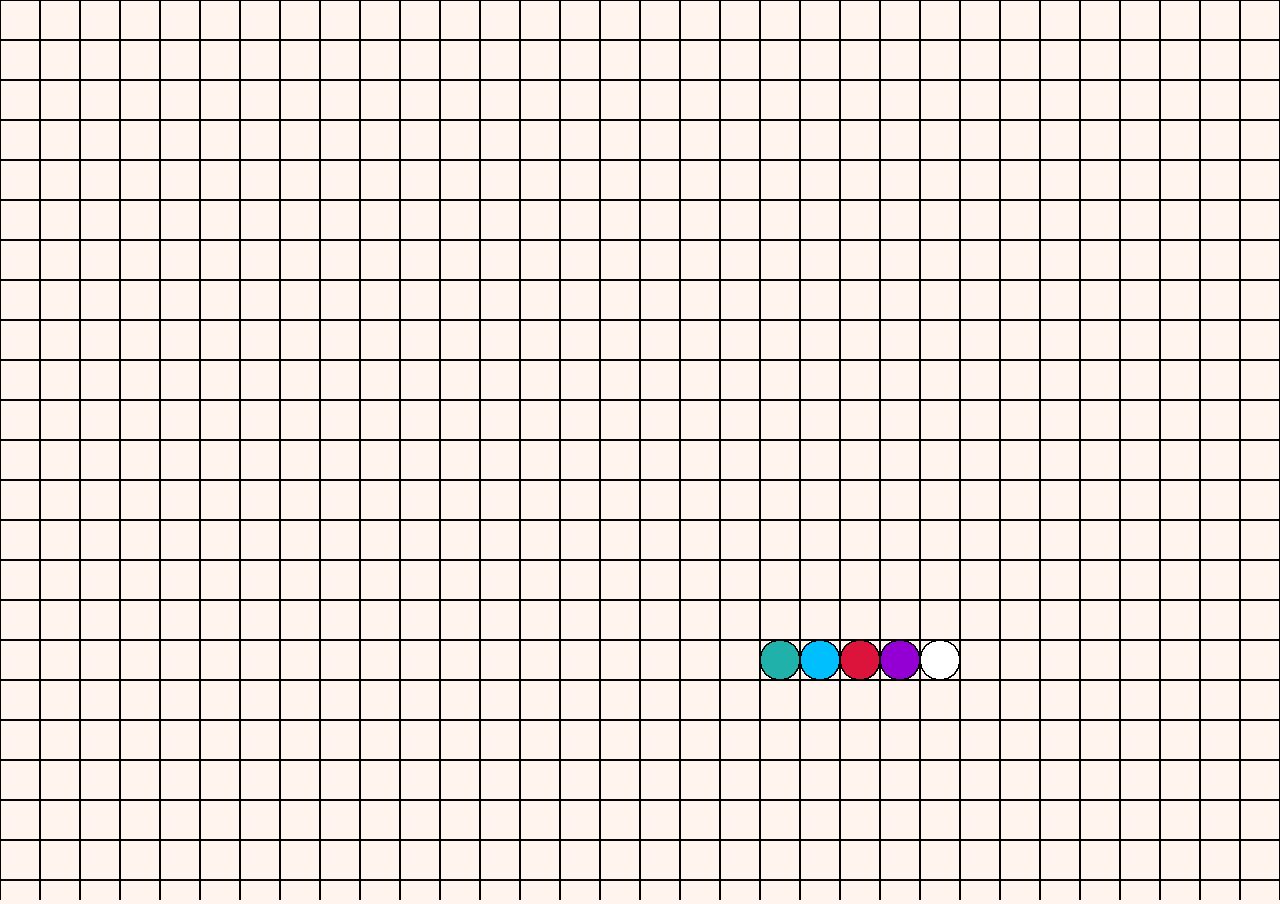
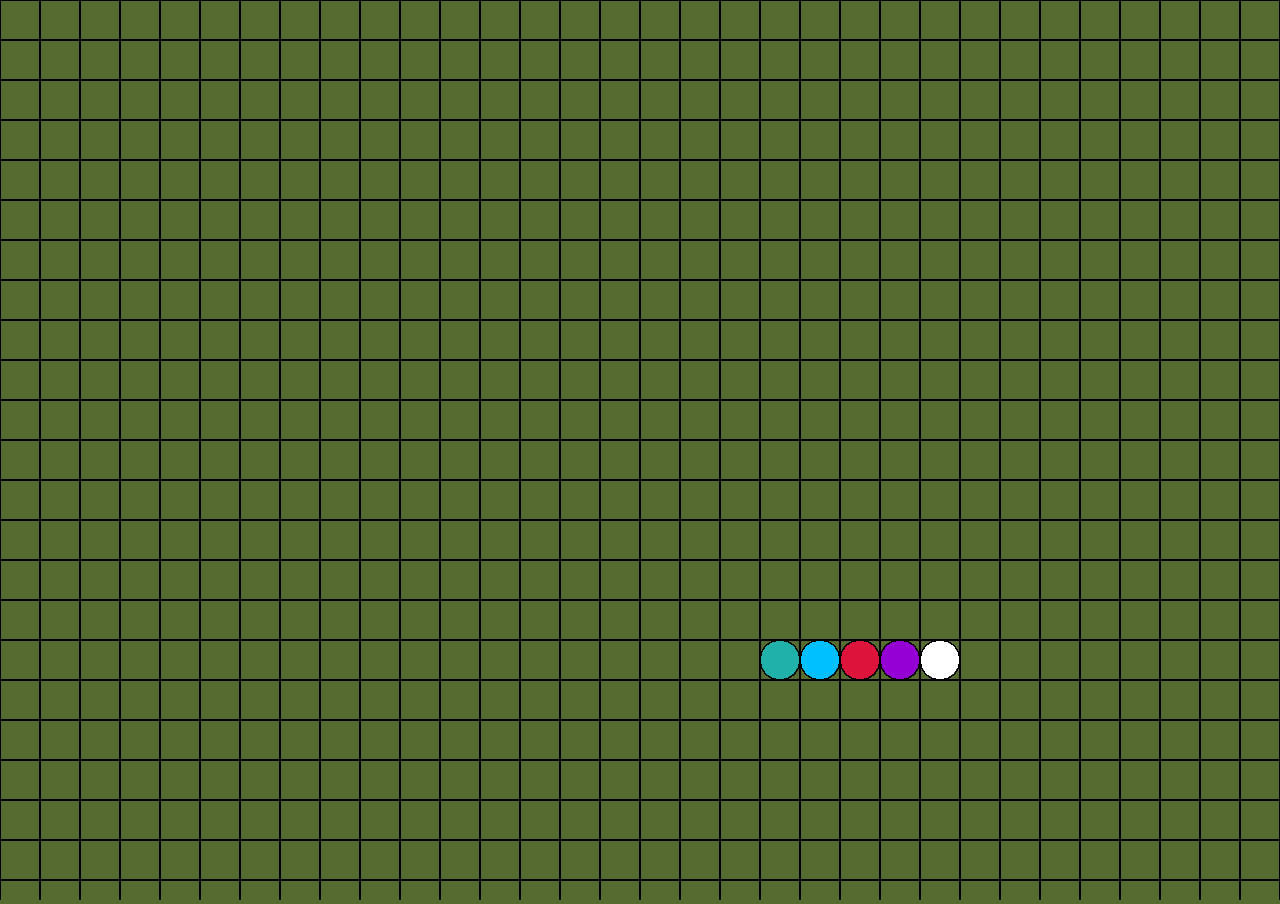
Before and after one commit to pgiordano9/dnd5e-map, a Gatsby site: page / in a window 1280 px wide. Shown: the top 904 px of the page. Built offline with nearby package versions, Linux system fonts and the light colour scheme; Gatsby itself is replaced by a stand-in of ours.

Commit message:
feature: change background colour to suit terrain.

```diff
--- a/src/pages/index.js
+++ b/src/pages/index.js
@@ -130,7 +130,6 @@ const IndexPage = () => {
           currentY = e.clientY;
           let dx = currentX - clickX;
           let dy = currentY - clickY;
-  //        let lambda = (Math.abs(Math.atan(dy / dx)) * (180 / Math.PI));
           let alpha = Math.atan(dy / dx)
           console.log(alpha);
           let pixel_length = Math.abs(Math.sqrt(dx * dx + dy * dy));
@@ -170,6 +169,7 @@ const IndexPage = () => {
           let pixel_length = Math.abs(Math.sqrt(dx * dx + dy * dy));
           let feet_length = pixel_length / 8;
           //console.log(feet_length);
+          ctx.fillStyle = "black";
           ctx.font = "30px Merriweather";
           ctx.fillText(feet_length.toFixed(2) + "ft", clickX + 10, clickY + 10);
         }
--- a/src/styles/main.css
+++ b/src/styles/main.css
@@ -2,7 +2,7 @@
   padding: 0;
   margin: 0;
   font-family: Merriweather;
-  background: SeaShell;
+  background: DarkOliveGreen;
 }
 img {
   border-radius: 50%;
```
